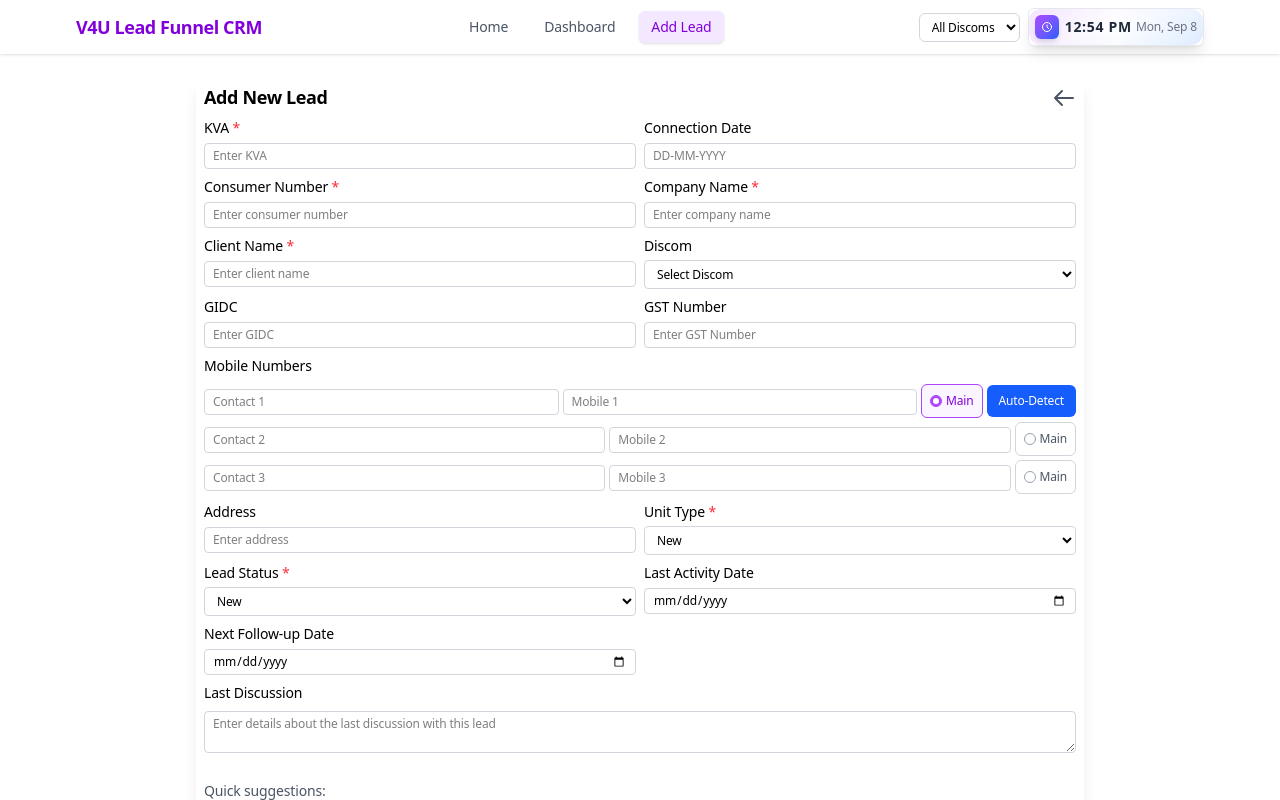
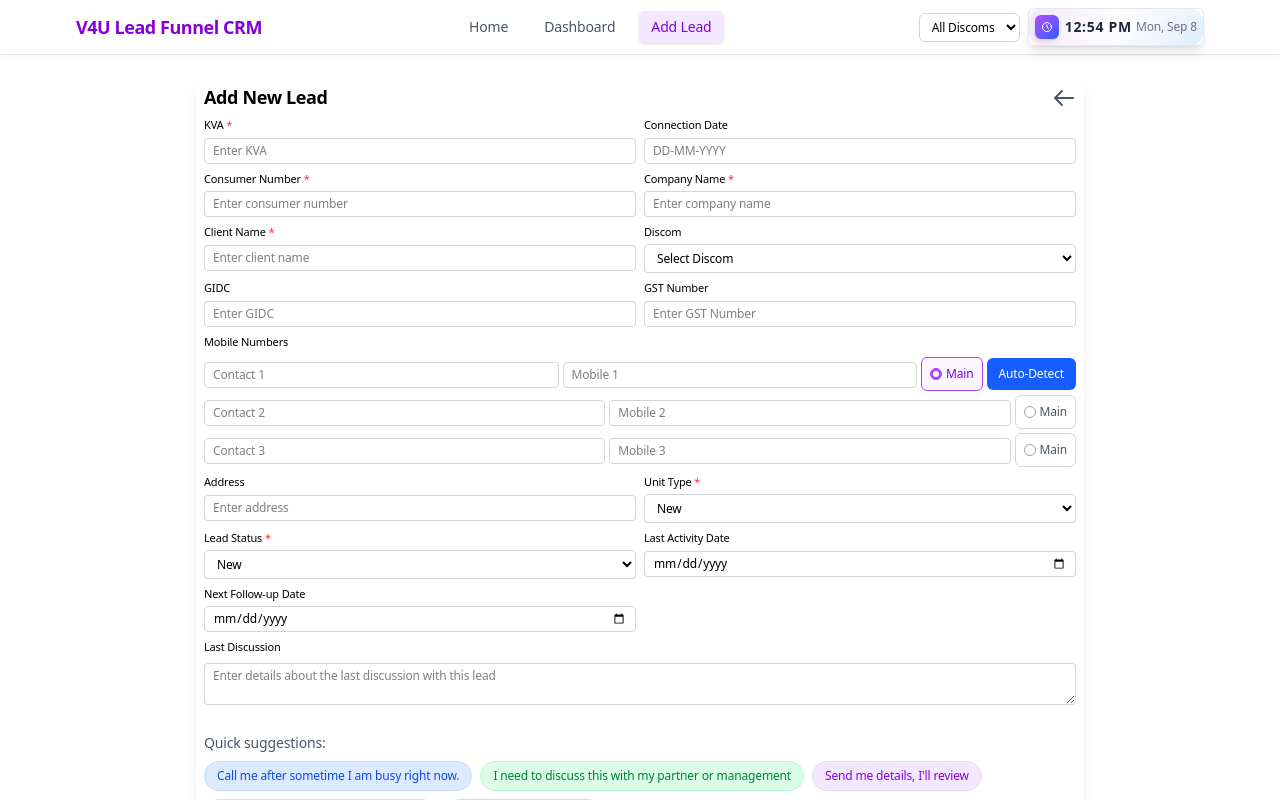
Before and after one commit to Harmitpatel428/Sales-Funnel-CM, a Next.js app: page /add-lead in a window 1280 px wide. Built offline with nearby package versions, Linux system fonts and the light colour scheme.

Commit message:
Sep 8, 2025, 7:35 PM

```diff
--- a/app/add-lead/page.tsx
+++ b/app/add-lead/page.tsx
@@ -792,7 +792,7 @@ export default function AddLeadPage() {
         <form onSubmit={handleSubmit} className="space-y-2 pb-2" noValidate>
           <div className="grid grid-cols-1 md:grid-cols-2 gap-2">
             <div className="space-y-1">
-              <label htmlFor="kva" className="block text-sm font-medium text-black">
+              <label htmlFor="kva" className="block text-xs font-medium text-black" style={{fontSize: '11px'}}>
                 KVA <span className="text-red-500">*</span>
               </label>
               <input
@@ -818,7 +818,7 @@ export default function AddLeadPage() {
             </div>
 
             <div className="space-y-1">
-              <label htmlFor="connectionDate" className="block text-sm font-medium text-black">
+              <label htmlFor="connectionDate" className="block text-xs font-medium text-black" style={{fontSize: '11px'}}>
                 Connection Date
               </label>
               <input
@@ -845,7 +845,7 @@ export default function AddLeadPage() {
             </div>
 
             <div className="space-y-1">
-              <label htmlFor="consumerNumber" className="block text-sm font-medium text-black">
+              <label htmlFor="consumerNumber" className="block text-xs font-medium text-black" style={{fontSize: '11px'}}>
                 Consumer Number <span className="text-red-500">*</span>
               </label>
               <input
@@ -871,7 +871,7 @@ export default function AddLeadPage() {
             </div>
 
             <div className="space-y-1">
-              <label htmlFor="company" className="block text-sm font-medium text-black">
+              <label htmlFor="company" className="block text-xs font-medium text-black" style={{fontSize: '11px'}}>
                 Company Name <span className="text-red-500">*</span>
               </label>
               <input
@@ -897,7 +897,7 @@ export default function AddLeadPage() {
             </div>
 
             <div className="space-y-1">
-              <label htmlFor="clientName" className="block text-sm font-medium text-black">
+              <label htmlFor="clientName" className="block text-xs font-medium text-black" style={{fontSize: '11px'}}>
                 Client Name <span className="text-red-500">*</span>
               </label>
               <input
@@ -923,7 +923,7 @@ export default function AddLeadPage() {
             </div>
 
             <div className="space-y-1">
-              <label htmlFor="discom" className="block text-sm font-medium text-black">
+              <label htmlFor="discom" className="block text-xs font-medium text-black" style={{fontSize: '11px'}}>
                 Discom
               </label>
               <select
@@ -943,7 +943,7 @@ export default function AddLeadPage() {
             </div>
 
             <div className="space-y-1">
-              <label htmlFor="gidc" className="block text-sm font-medium text-black">
+              <label htmlFor="gidc" className="block text-xs font-medium text-black" style={{fontSize: '11px'}}>
                 GIDC
               </label>
               <input
@@ -959,7 +959,7 @@ export default function AddLeadPage() {
             </div>
 
             <div className="space-y-1">
-              <label htmlFor="gstNumber" className="block text-sm font-medium text-black">
+              <label htmlFor="gstNumber" className="block text-xs font-medium text-black" style={{fontSize: '11px'}}>
                 GST Number
               </label>
               <input
@@ -976,7 +976,7 @@ export default function AddLeadPage() {
 
             {/* Mobile Numbers Section */}
             <div className="md:col-span-2 space-y-2">
-              <label className="block text-sm font-medium text-black">
+              <label className="block text-xs font-medium text-black" style={{fontSize: '11px'}}>
                 Mobile Numbers
               </label>
               <div className="space-y-1">
@@ -1061,7 +1061,7 @@ export default function AddLeadPage() {
             </div>
 
             <div className="space-y-1">
-              <label htmlFor="companyLocation" className="block text-sm font-medium text-black">
+              <label htmlFor="companyLocation" className="block text-xs font-medium text-black" style={{fontSize: '11px'}}>
                 Address
               </label>
               <input
@@ -1077,7 +1077,7 @@ export default function AddLeadPage() {
             </div>
 
             <div className="space-y-1">
-              <label htmlFor="unitType" className="block text-sm font-medium text-black">
+              <label htmlFor="unitType" className="block text-xs font-medium text-black" style={{fontSize: '11px'}}>
                 Unit Type <span className="text-red-500">*</span>
               </label>
               <select
@@ -1096,7 +1096,7 @@ export default function AddLeadPage() {
             </div>
 
             <div className="space-y-1">
-              <label htmlFor="status" className="block text-sm font-medium text-black">
+              <label htmlFor="status" className="block text-xs font-medium text-black" style={{fontSize: '11px'}}>
                 Lead Status <span className="text-red-500">*</span>
               </label>
               <select
@@ -1122,7 +1122,7 @@ export default function AddLeadPage() {
             </div>
 
             <div className="space-y-1">
-              <label htmlFor="lastActivityDate" className="block text-sm font-medium text-black">
+              <label htmlFor="lastActivityDate" className="block text-xs font-medium text-black" style={{fontSize: '11px'}}>
                 Last Activity Date
               </label>
               <div className="relative">
@@ -1153,7 +1153,7 @@ export default function AddLeadPage() {
             </div>
 
             <div className="space-y-1">
-              <label htmlFor="followUpDate" className="block text-sm font-medium text-black">
+              <label htmlFor="followUpDate" className="block text-xs font-medium text-black" style={{fontSize: '11px'}}>
                 Next Follow-up Date
                 {['Follow-up', 'Hotlead', 'Mandate Sent', 'Documentation', 'Meeting Requested', 'Work Confirmation Pending'].includes(formData.status) && (
                   <span className="text-red-500">*</span>
@@ -1207,7 +1207,7 @@ export default function AddLeadPage() {
           </div>
 
           <div className="space-y-2">
-            <label htmlFor="notes" className="block text-sm font-medium text-black">
+            <label htmlFor="notes" className="block text-xs font-medium text-black" style={{fontSize: '11px'}}>
               Last Discussion
               {['Follow-up', 'Hotlead', 'Mandate Sent', 'Documentation', 'Meeting Requested', 'Work Confirmation Pending'].includes(formData.status) && (
                 <span className="text-red-500">*</span>
```
